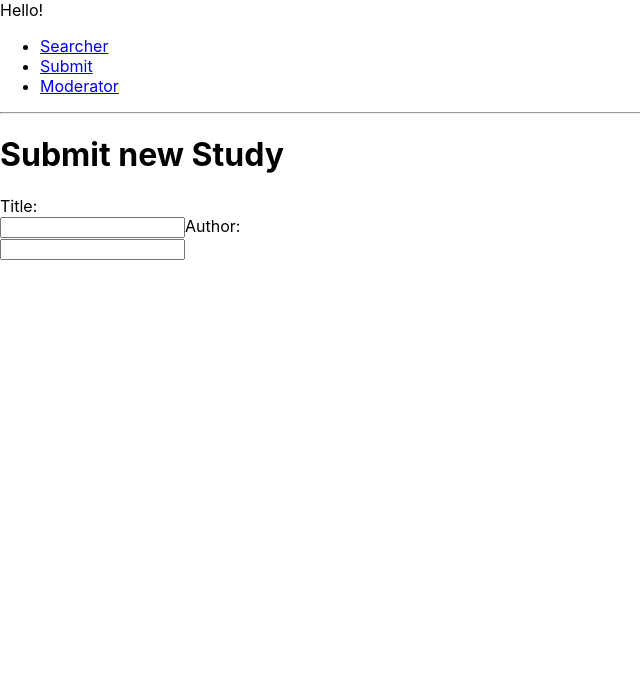
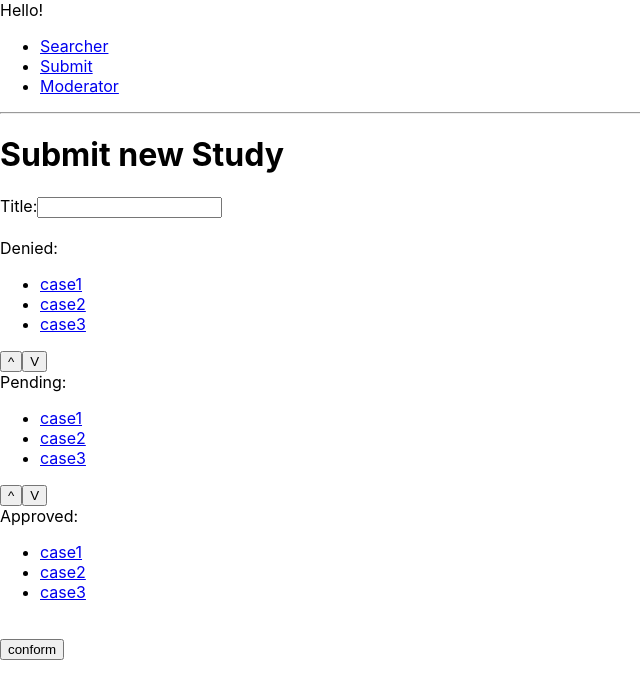
Before and after one commit to pizza-burger/akl-ense-701, a React (Create React App) app: page /moderator in a window 1280 px wide. Shown: the top 698 px of the page, without its empty margins (0-640 px from the left). Built offline with nearby package versions, Linux system fonts and the light colour scheme.

Commit message:
add moderator page

```diff
--- a/package.json
+++ b/package.json
@@ -27,7 +27,7 @@
     "babel-loader": "8.1.0",
     "babel-plugin-named-asset-import": "^0.3.6",
     "babel-preset-react-app": "^9.1.2",
-    "bootstrap": "^4.5.2",
+    "bootstrap": "^3.4.1",
     "camelcase": "^5.3.1",
     "case-sensitive-paths-webpack-plugin": "2.3.0",
     "css-loader": "3.4.2",
--- a/src/Moderator.js
+++ b/src/Moderator.js
@@ -6,10 +6,38 @@ class Moderator extends React.Component {
       <div className="Moderator">
         <h1>Submit new Study</h1>
         <form>
-          <label for="title">Title:</label><br />
-          <input type="text" id="title" name="title"></input>
-          <label for="author">Author:</label><br />
-          <input type="text" id="author" name="author"></input>
+
+          <label for="title">Title:</label>
+          <input type="text" id="title" name="title"></input><br /><br />
+          <label for="Denied">Denied:</label>
+          <div class="dropdown">
+            <ul class="dropdown-menu">
+              <li><a href="#">case1</a></li>
+              <li><a href="#">case2</a></li>
+              <li><a href="#">case3</a></li>
+            </ul>
+          </div>
+          <button type="up">^</button>
+          <button type="down">V</button><br />
+          <label for="Pending">Pending:</label>
+          <div class="dropdown">
+            <ul class="dropdown-menu">
+              <li><a href="#">case1</a></li>
+              <li><a href="#">case2</a></li>
+              <li><a href="#">case3</a></li>
+            </ul>
+          </div>
+          <button type="up">^</button>
+          <button type="down">V</button><br />
+          <label for="Approved">Approved:</label>
+          <div class="dropdown">
+            <ul class="dropdown-menu">
+              <li><a href="#">case1</a></li>
+              <li><a href="#">case2</a></li>
+              <li><a href="#">case3</a></li>
+            </ul>
+          </div><br />
+          <button type="conform">conform</button>
         </form>
       </div>
     );
```
Also changed, not shown: 2 other files (tests, documents, lock files or other folders).
